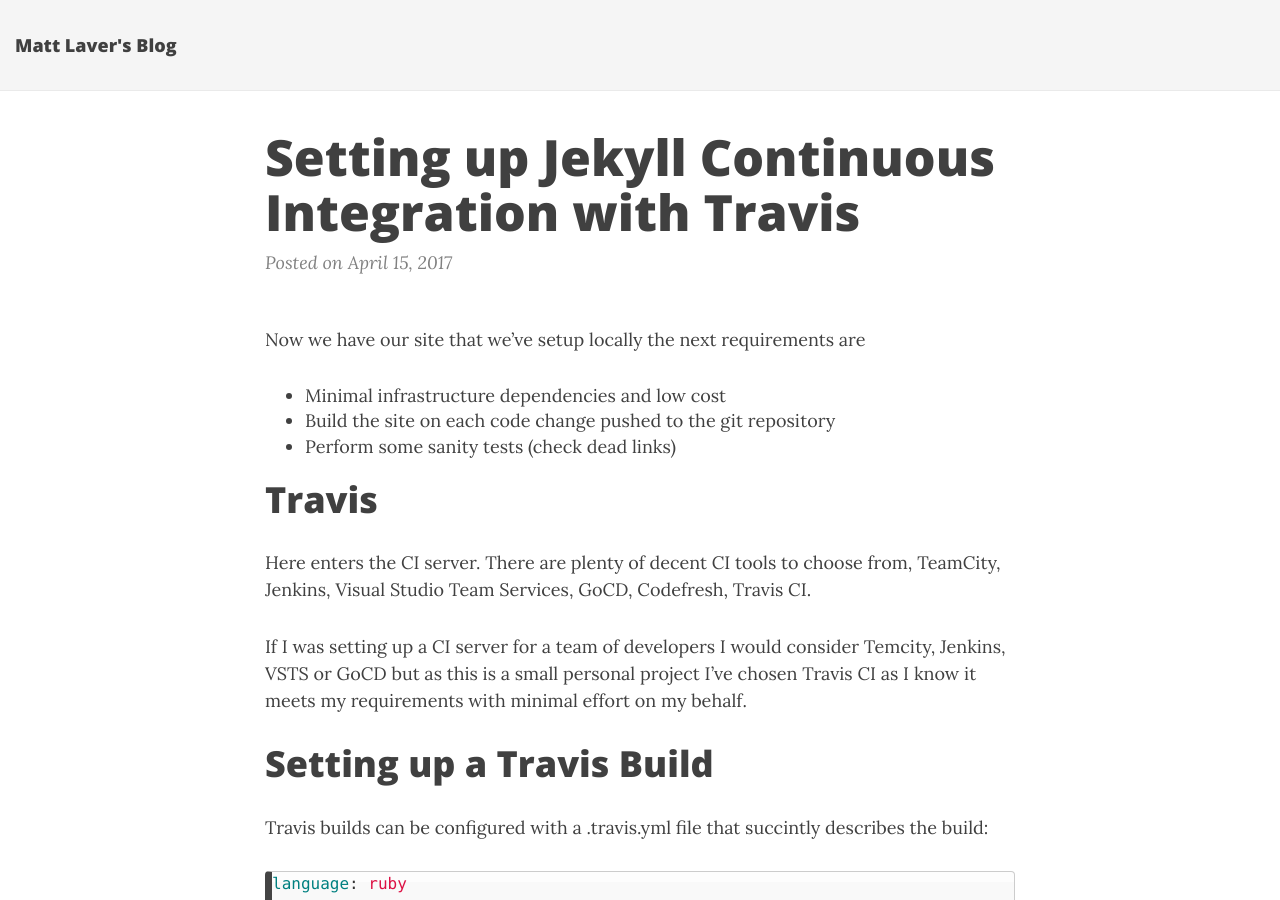
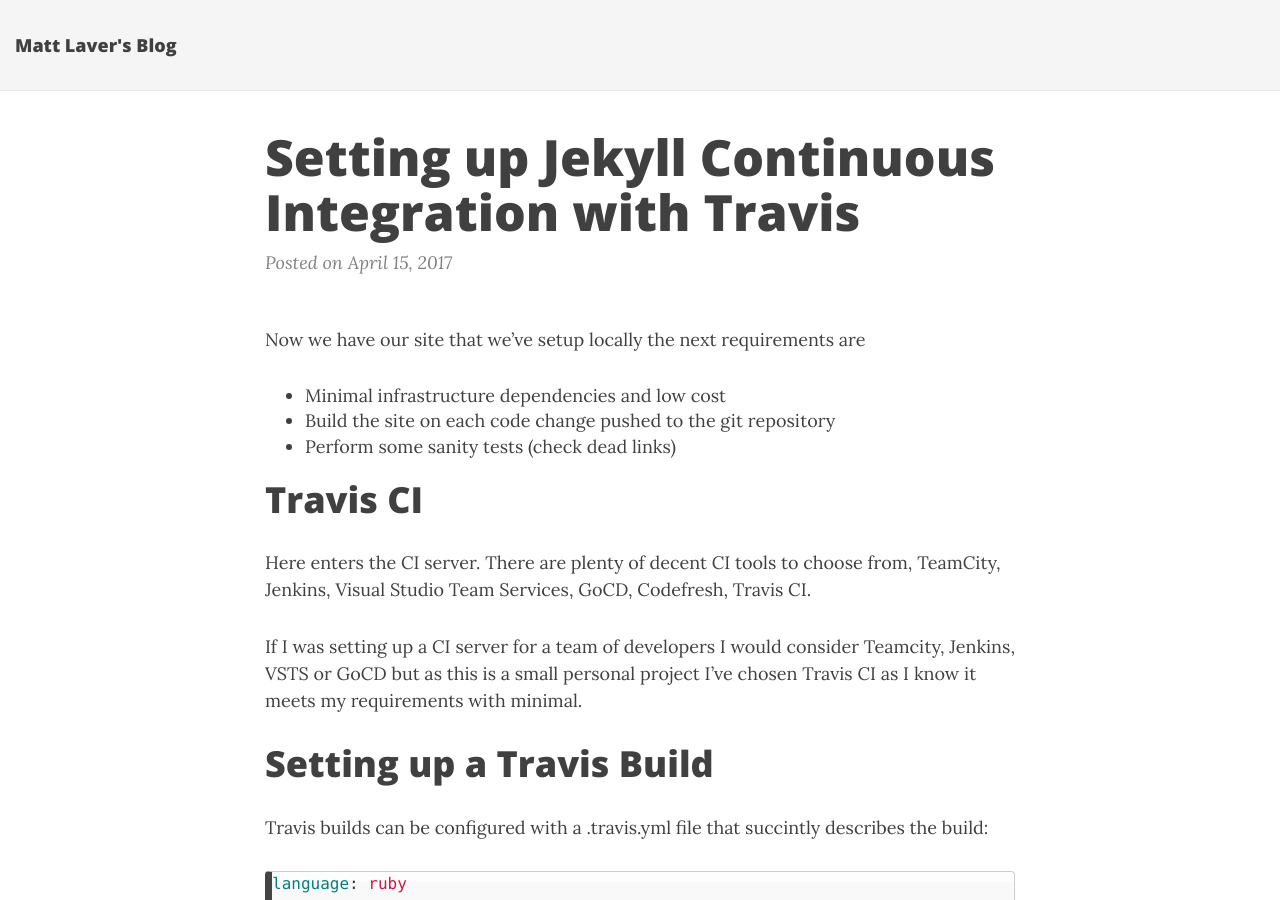
Before and after one commit to mattlaver/blog.laver.io, a Jekyll site: the page built from _posts/2017-04-15-setting-up-jekyll-continuous-integration-with-travis.markdown, in a window 1280 px wide and 900 px high. Built offline with Jekyll 4.4.1, drawn with Linux system fonts in a browser that asks for light colours; nearby versions of some CDN libraries.

Commit message:
Fix typos

```diff
--- a/_posts/2017-04-15-setting-up-jekyll-continuous-integration-with-travis.markdown
+++ b/_posts/2017-04-15-setting-up-jekyll-continuous-integration-with-travis.markdown
@@ -11,11 +11,11 @@
 - Build the site on each code change pushed to the git repository
 - Perform some sanity tests (check dead links)
 
-# Travis
+# Travis CI
 
 Here enters the CI server. There are plenty of decent CI tools to choose from, TeamCity, Jenkins, Visual Studio Team Services, GoCD, Codefresh, Travis CI.
 
-If I was setting up a CI server for a team of developers I would consider Temcity, Jenkins, VSTS or GoCD but as this is a small personal project I've chosen Travis CI as I know it meets my requirements with minimal effort on my behalf.
+If I was setting up a CI server for a team of developers I would consider Teamcity, Jenkins, VSTS or GoCD but as this is a small personal project I've chosen Travis CI as I know it meets my requirements with minimal.
 
 # Setting up a Travis Build
 
```
